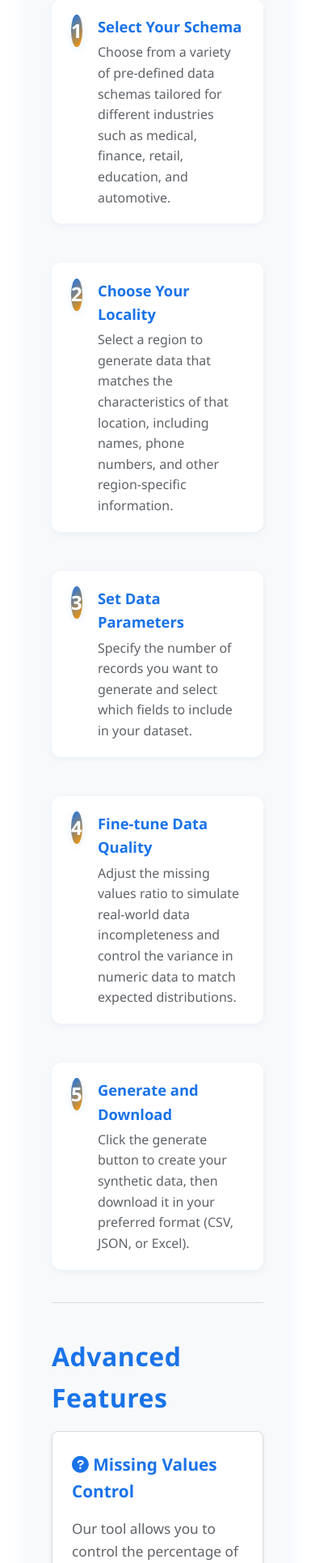
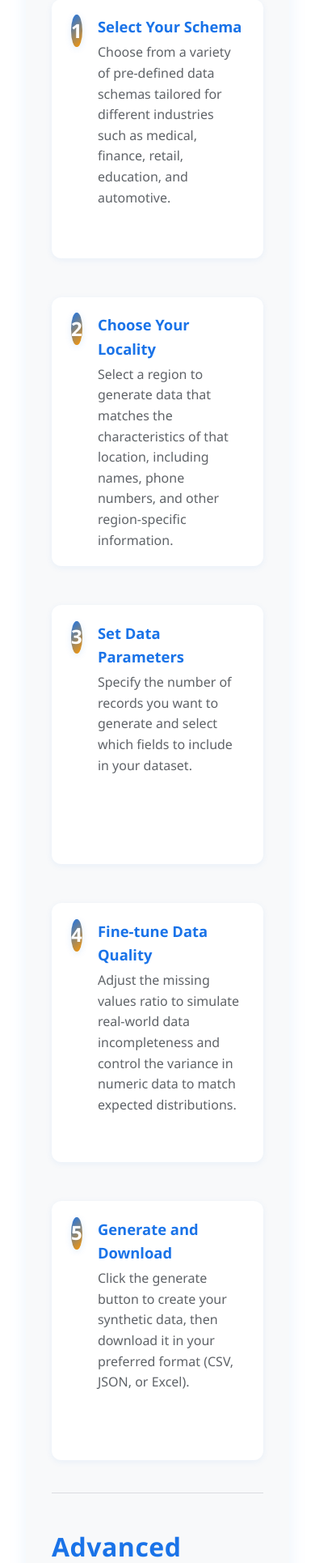
Before and after one commit to harsh-kakadiya1/DataMimic.io-Version2, a Flask app: page /about in a window 390 px wide. Shown: the part 1036-2966 px from the top of the page at 81% size. Run offline with Flask 3, Linux system fonts and the light colour scheme.

Commit message:
Add responsive styles for steps list, enhancing layout and user experience

```diff
--- a/static/css/style.css
+++ b/static/css/style.css
@@ -1,3 +1,62 @@
+.steps-list {
+    list-style: none;
+    padding: 0;
+    margin: 2rem 0 0 0;
+    display: flex;
+    flex-wrap: nowrap;
+    gap: 2rem;
+    justify-content: center;
+}
+.steps-list li {
+    display: flex;
+    align-items: flex-start;
+    background: var(--white);
+    border-radius: 12px;
+    box-shadow: 0 2px 8px rgba(26, 115, 232, 0.07);
+    padding: 1.2rem 1.5rem;
+    flex: 1 1 0;
+    min-width: 220px;
+    max-width: 260px;
+    margin-bottom: 0;
+    transition: box-shadow 0.2s;
+}
+.steps-list li:hover {
+    box-shadow: 0 6px 18px rgba(26, 115, 232, 0.13);
+}
+@media (max-width: 1200px) {
+    .steps-list {
+        gap: 1.2rem;
+    }
+    .steps-list li {
+        min-width: 180px;
+        max-width: 220px;
+        padding: 1rem 1rem;
+    }
+}
+@media (max-width: 900px) {
+    .steps-list {
+        flex-wrap: wrap;
+        gap: 1rem;
+    }
+    .steps-list li {
+        min-width: 160px;
+        max-width: 100%;
+        flex: 1 1 45%;
+        margin-bottom: 1rem;
+    }
+}
+@media (max-width: 600px) {
+    .steps-list {
+        flex-direction: column;
+        gap: 1rem;
+    }
+    .steps-list li {
+        min-width: 0;
+        max-width: 100%;
+        flex: 1 1 100%;
+        margin-bottom: 1rem;
+    }
+}
 :root {
     --primary-blue: #1a73e8;
     --secondary-blue: #4285f4;
```
